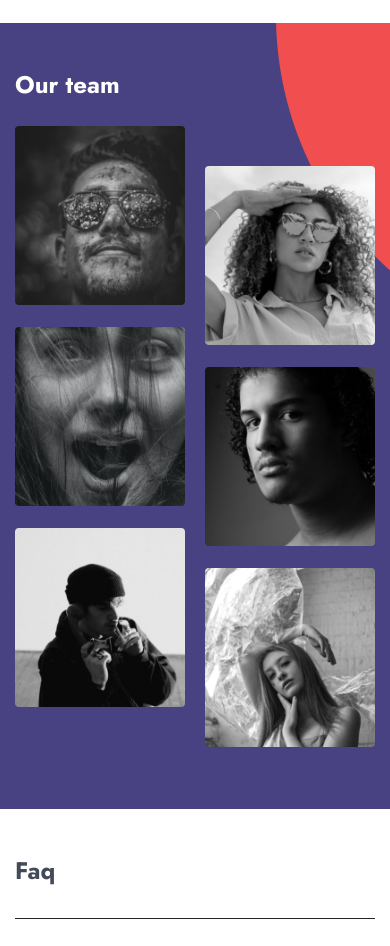
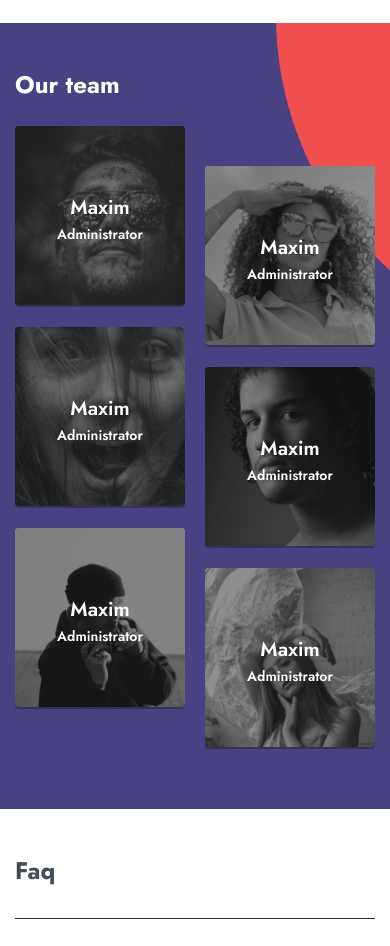
Before and after one commit to Solmyrik/task-2-stepUp, a React (Create React App) app: page / in a window 390 px wide. Shown: the part 6840-7786 px from the top of the page. Built offline with nearby package versions, Linux system fonts and the light colour scheme.

Commit message:
fix Team

```diff
--- a/src/components/Team/Team.module.css
+++ b/src/components/Team/Team.module.css
@@ -58,6 +58,7 @@
 }
 .team__content {
   position: absolute;
+  z-index: 2;
   top: 50%;
   left: 50%;
   transform: translate(-50%, -50%);
@@ -89,4 +90,10 @@
     top: -200px;
     right: -460px;
   }
+  .team__item::after {
+    opacity: 1;
+  }
+  .team__content {
+    opacity: 1;
+  }
 }
```
